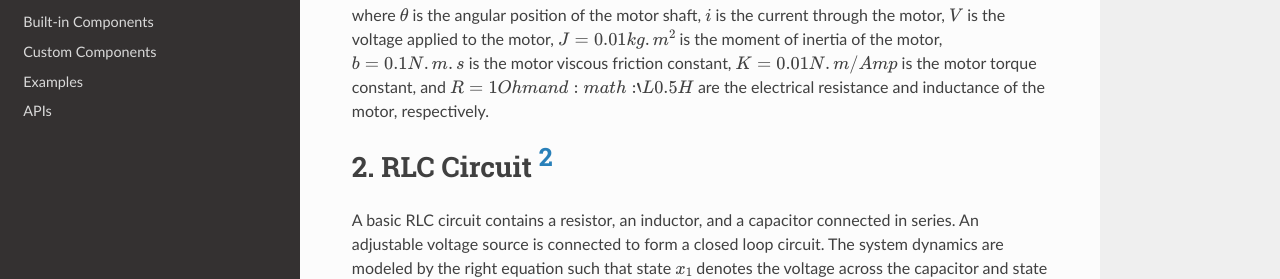
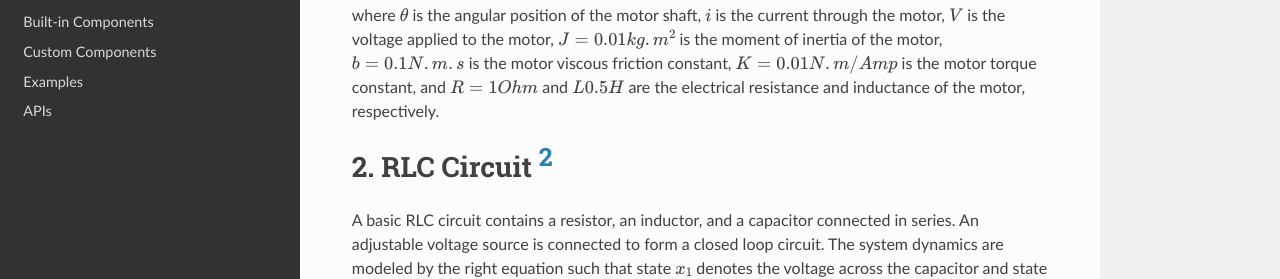
Before and after one commit to JFan1997/CPSim, a Sphinx documentation site: the page built from docs/source/3_basic/linear_model.rst, in a window 1280 px wide and 900 px high, scrolled down 527 px. Shown: the part 182-461 px from the top of the window. Built offline with Sphinx 7.4.7 and the Read the Docs theme 2.0.0, drawn with Linux system fonts in a browser that asks for light colours; pages that are not in the unit, such as notebooks, are missing from menus.

Commit message:
update doc

```diff
--- a/docs/source/3_basic/linear_model.rst
+++ b/docs/source/3_basic/linear_model.rst
@@ -52,7 +52,7 @@ State-space model:
     \end{gathered}
 
 
-where :math:`\theta` is the angular position of the motor shaft, :math:`i` is the current through the motor, :math:`V` is the voltage applied to the motor, :math:`J=0.01 kg.m^2` is the moment of inertia of the motor, :math:`b=0.1 N.m.s` is the motor viscous friction constant, :math:`K=0.01 N.m/Amp` is the motor torque constant, and :math:`R=1 Ohm and :math:`L0.5 H` are the electrical resistance and inductance of the motor, respectively.
+where :math:`\theta` is the angular position of the motor shaft, :math:`i` is the current through the motor, :math:`V` is the voltage applied to the motor, :math:`J=0.01 kg.m^2` is the moment of inertia of the motor, :math:`b=0.1 N.m.s` is the motor viscous friction constant, :math:`K=0.01 N.m/Amp` is the motor torque constant, and :math:`R=1 Ohm` and :math:`L0.5 H` are the electrical resistance and inductance of the motor, respectively.
 
 
 .. _RLC Circuit:
```
